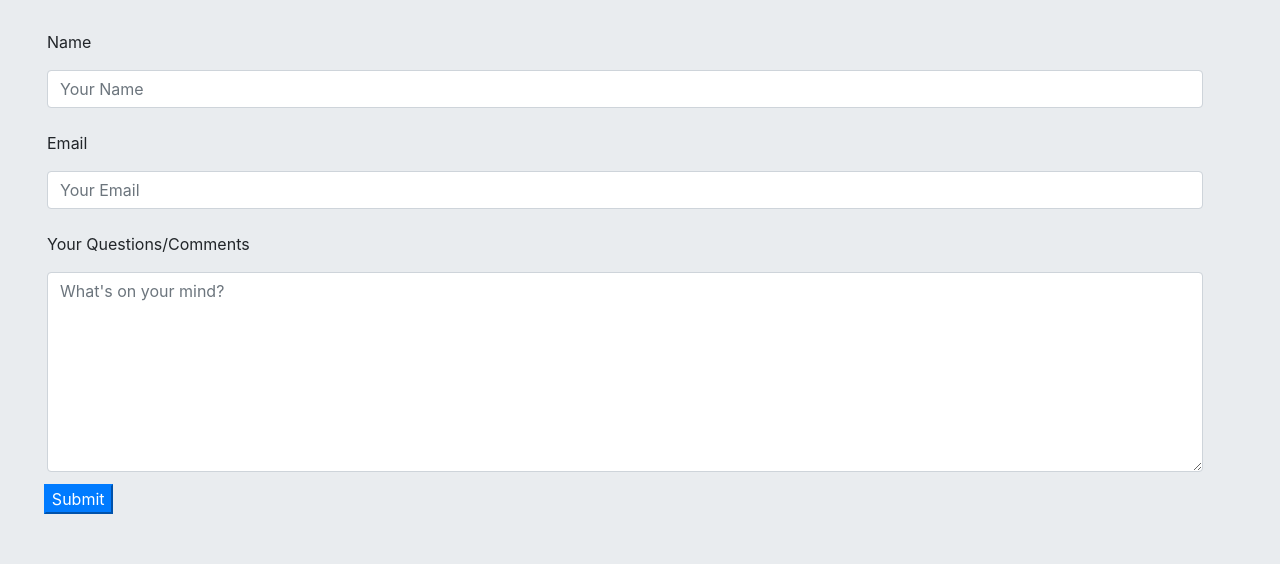
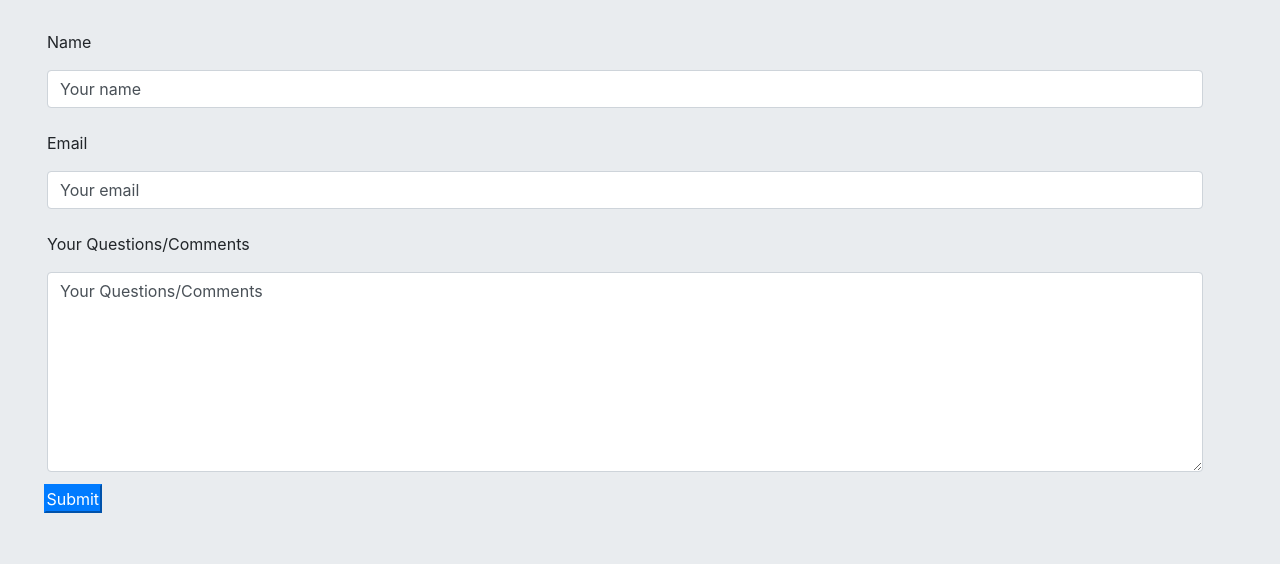
Before and after one commit to koogordo/ag-vis-ui, an Angular app: page /contact in a window 1280 px wide. Shown: the part 337-901 px from the top of the page. Built offline with nearby package versions, Linux system fonts and the light colour scheme.

Commit message:
Test shit

```diff
--- a/src/app/app.module.ts
+++ b/src/app/app.module.ts
@@ -1,6 +1,6 @@
 import { BrowserModule } from '@angular/platform-browser';
 import { NgModule } from '@angular/core';
-
+import { FormsModule } from '@angular/forms';
 //bootstrap
 import { NgbModule } from '@ng-bootstrap/ng-bootstrap';
 
@@ -33,7 +33,7 @@
     SensordiagnosticComponent,
     HelpComponent
   ],
-  imports: [BrowserModule, FlexLayoutModule, AppRoutingModule, NgbModule],
+  imports: [BrowserModule, FlexLayoutModule, AppRoutingModule, NgbModule, FormsModule],
   providers: [],
   bootstrap: [AppComponent]
 })
--- a/src/app/contact/contact.component.html
+++ b/src/app/contact/contact.component.html
@@ -13,22 +13,22 @@
           <p>
             Name
           </p>
-          <input type="text" name="name" class="input form-control" placeholder="Your Name">
+          <input type="text" name="Username" class="input form-control" [(ngModel)] = "Username">
         </div>
         <div class="col-lg-12 col-md-12 col-sm-12">
           <p>
             Email
           </p>
-          <input type="email" name="email" class="input form-control" placeholder="Your Email">
+          <input type="email" name="Useremail" class="input form-control" [(ngModel)] = "Useremail">
         </div>
         <div class="col-lg-12 col-md-12 col-sm-12">
           <p>
             Your Questions/Comments
           </p>
-          <textarea class="textarea form-control" name="message" placeholder="What's on your mind?"></textarea>
+          <textarea class="textarea form-control" name="complaint" [(ngModel)] = "complaint"></textarea>
         </div>
         <div id="submit_btn">
-          <button class="btn-primary">
+          <button class="btn-primary" id="submit_btn" value="Click" onclick ="submit_button()">
             Submit
           </button>
         </div>
--- a/src/app/contact/contact.component.ts
+++ b/src/app/contact/contact.component.ts
@@ -1,5 +1,4 @@
 import { Component, OnInit } from '@angular/core';
-
 @Component({
   selector: 'app-contact',
   templateUrl: './contact.component.html',
@@ -14,6 +13,12 @@
   constructor() { }
 
   ngOnInit() {
+    let button = document.getElementById('submit_btn');
+    button.onclick = this.submit_button;
+
   }
 
+  public submit_button() {
+  alert(this.complaint);
 }
+}
```
